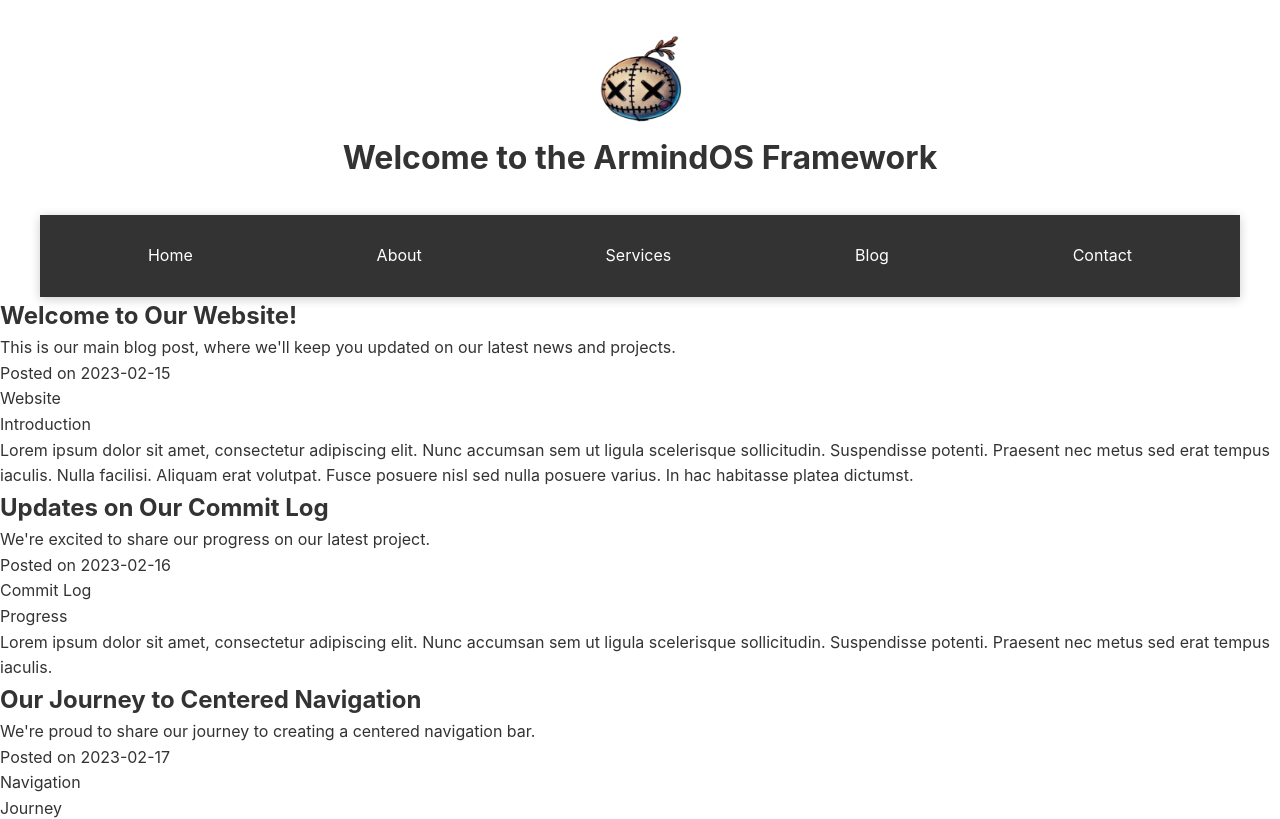
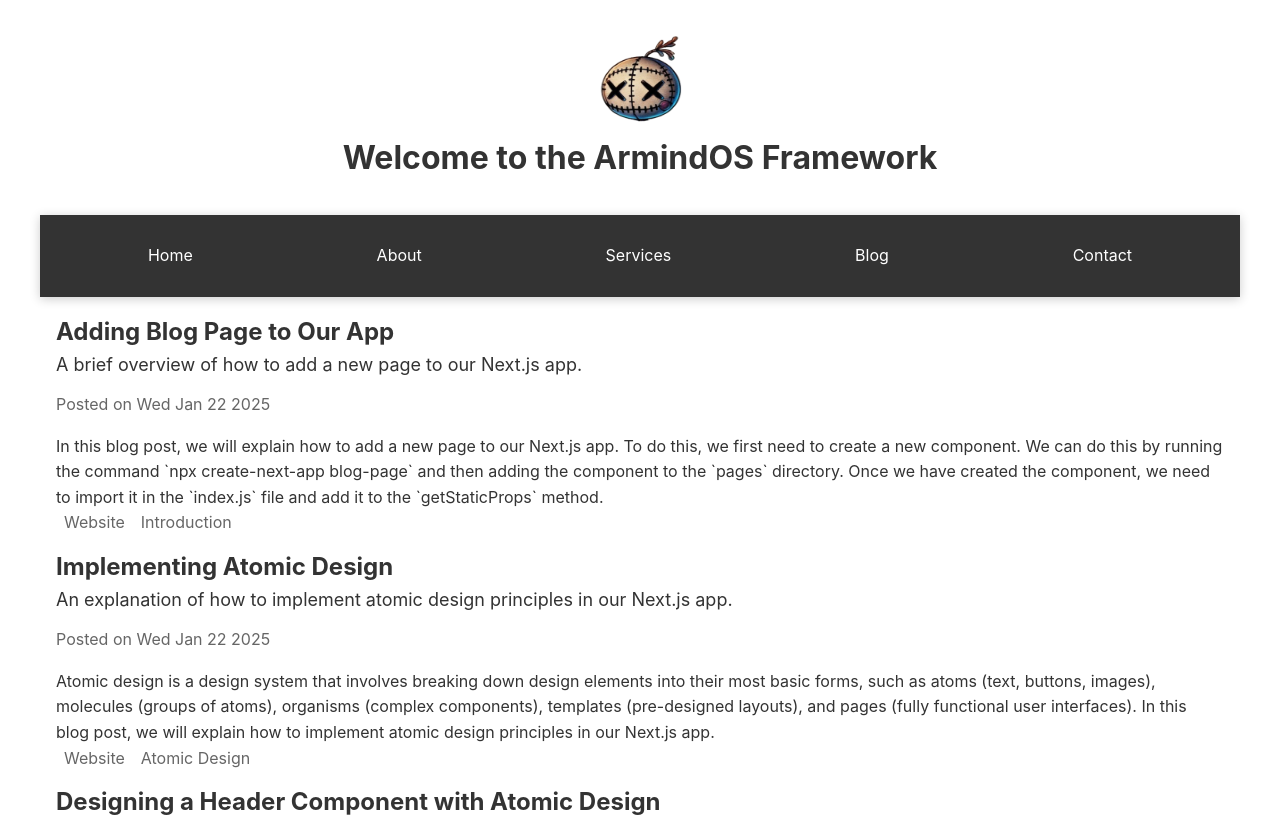
Before and after one commit to 0xrubusdata/website, a Next.js app: page /blog in a window 1280 px wide. Shown: the top 819 px of the page. Built offline with nearby package versions, Linux system fonts and the light colour scheme.

Commit message:
Updated: Blog page

```diff
--- a/components/organisms/BlogContent/BlogContent.tsx
+++ b/components/organisms/BlogContent/BlogContent.tsx
@@ -1,5 +1,6 @@
 // components/organisms/BlogContent/BlogContent.tsx
 import React from 'react';
+import styles from '../../../styles/BlogContent.module.css';
 
 interface BlogPost {
   id: number;
@@ -12,16 +13,19 @@ interface BlogPost {
 
 const BlogContent: React.FC<{ post: BlogPost }> = ({ post }) => {
     return (
-    <div className="blog-post">
-      <h2>{post.title}</h2>
-      <p>{post.description}</p>
-      <p>Posted on {post.date}</p>
-      <ul>
+        <div className={styles.blogPost}>
+            <h2 className={styles.title}>{post.title}</h2>
+            <p className={styles.description}>{post.description}</p>
+            <p className={styles.date}>Posted on {post.date}</p>
+            <div className={styles.blogContent}>{post.content}</div>
+            <ul className={styles.tags}>
                 {post.tags.map((tag) => (
-          <li key={tag}>{tag}</li>
+                    <li key={tag}>
+                        <a href="#">{tag}</a>
+                    </li>
                 ))}
             </ul>
-      <div className="blog-content">{post.content}</div>
+
         </div>
     );
 };
--- a/data/blogData.ts
+++ b/data/blogData.ts
@@ -2,29 +2,47 @@
 export const blogData = [
     {
       id: 1,
-      title: "Welcome to Our Website!",
-      description: "This is our main blog post, where we'll keep you updated on our latest news and projects.",
-      date: "2023-02-15",
+      title: "Adding Blog Page to Our App",
+      description: "A brief overview of how to add a new page to our Next.js app.",
+      date: "Wed Jan 22 2025",
       tags: ["Website", "Introduction"],
       content:
-        "Lorem ipsum dolor sit amet, consectetur adipiscing elit. Nunc accumsan sem ut ligula scelerisque sollicitudin. Suspendisse potenti. Praesent nec metus sed erat tempus iaculis. Nulla facilisi. Aliquam erat volutpat. Fusce posuere nisl sed nulla posuere varius. In hac habitasse platea dictumst.",
+        "In this blog post, we will explain how to add a new page to our Next.js app. To do this, we first need to create a new component. We can do this by running the command `npx create-next-app blog-page` and then adding the component to the `pages` directory. Once we have created the component, we need to import it in the `index.js` file and add it to the `getStaticProps` method.",
     },
     {
       id: 2,
-      title: "Updates on Our Commit Log",
-      description: "We're excited to share our progress on our latest project.",
-      date: "2023-02-16",
-      tags: ["Commit Log", "Progress"],
+      title: "Implementing Atomic Design",
+      description: "An explanation of how to implement atomic design principles in our Next.js app.",
+      date: "Wed Jan 22 2025",
+      tags: ["Website", "Atomic Design"],
       content:
-        "Lorem ipsum dolor sit amet, consectetur adipiscing elit. Nunc accumsan sem ut ligula scelerisque sollicitudin. Suspendisse potenti. Praesent nec metus sed erat tempus iaculis.",
+        "Atomic design is a design system that involves breaking down design elements into their most basic forms, such as atoms (text, buttons, images), molecules (groups of atoms), organisms (complex components), templates (pre-designed layouts), and pages (fully functional user interfaces). In this blog post, we will explain how to implement atomic design principles in our Next.js app.",
     },
     {
       id: 3,
-      title: "Our Journey to Centered Navigation",
-      description: "We're proud to share our journey to creating a centered navigation bar.",
-      date: "2023-02-17",
-      tags: ["Navigation", "Journey"],
+      title: "Designing a Header Component with Atomic Design",
+      description: "A step-by-step guide on how to design a header component using atomic design principles.",
+      date: "Wed Jan 22 2025",
+      tags: ["Website", "Atomic Design"],
       content:
-        "Lorem ipsum dolor sit amet, consectetur adipiscing elit. Nunc accumsan sem ut ligula scelerisque sollicitudin. Suspendisse potenti.",
+        "In this blog post, we will explain how to design a header component using atomic design principles. We will cover the different parts of the header, including the logo, navigation menu, and search bar. We will also provide an example of how to implement the header component in our Next.js app.",
+    },
+    {
+      id: 4,
+      title: "Using Atomic Design to Create a Reusable Navbar Component",
+      description: "A guide on how to use atomic design to create a reusable navbar component in our Next.js app.",
+      date: "Wed Jan 22 2025",
+      tags: ["Website", "Reusable Component"],
+      content:
+        "In this blog post, we will explain how to use atomic design to create a reusable navbar component in our Next.js app. We will cover the different parts of the navbar, including the links and the active class. We will also provide an example of how to implement the navbar component in our Next.js app.",
+    },
+    {
+      id: 5,
+      title: "Best Practices for Implementing Atomic Design",
+      description: "A list of best practices for implementing atomic design in our Next.js app.",
+      date: "Wed Jan 22 2025",
+      tags: ["Website", "Best Practices", "Atomic Design"],
+      content:
+        "In this blog post, we will provide a list of best practices for implementing atomic design in our Next.js app. We will cover topics such as using a consistent naming convention, creating a design system, and keeping the design elements reusable.",
     },
   ];
--- a/styles/Blog.module.css
+++ b/styles/Blog.module.css
@@ -1,21 +1,7 @@
 /* styles/Blog.module.css */
-.blog-post {
-    margin-bottom: 20px;
-    padding: 20px;
-    border: 1px solid #ccc;
-    border-radius: 10px;
-    box-shadow: 0 0 10px rgba(0, 0, 0, 0.1);
-  }
+.container {
+  padding: 16px 16px 16px 16px;
+  max-width: 1200px;
+  margin: 0 auto;
 
-  .blog-post h2 {
-    font-size: 24px;
-    margin-top: 0;
-  }
-
-  .blog-post p {
-    margin-bottom: 10px;
-  }
-
-  .blog-content {
-    font-size: 16px;
-  }
+}
--- /dev/null
+++ b/styles/BlogContent.module.css
@@ -0,0 +1,55 @@
+/* styles/BlogContent.module.css */
+
+.blog-post {
+  background-color: #fff; /* White background */
+  padding: 24px; /* Padding for the blog post */
+  border-radius: 8px; /* Rounded corners */
+  box-shadow: 0 2px 10px rgba(0, 0, 0, 0.1); /* Optional: Add a slight shadow for depth */
+  max-width: 800px; /* Set max width for the blog post */
+  margin: 0 auto; /* Center the blog post horizontally */
+}
+
+.title {
+  font-size: 24px; /* Larger title font size */
+}
+
+.description {
+  font-size: 18px; /* Smaller description font size */
+  margin-bottom: 12px; /* Add some space between description and date */
+}
+
+.date {
+  font-size: 16px; /* Smaller font size for date */
+  color: #666; /* Dark gray color */
+  margin-bottom: 16px; /* Add some space between date and tags */
+}
+
+.tags {
+  list-style: none; /* Remove default list styling */
+  padding: 0; /* Remove default list padding */
+  margin-bottom: 12px; /* Add some space between title and description */
+}
+
+.tags li {
+  display: inline-block; /* Use inline-block for horizontal layout */
+  margin: 0 8px; /* Add some space between tags */
+}
+
+.tags a {
+  color: #666; /* Dark gray color */
+  text-decoration: none; /* Remove underline */
+  transition: color 0.3s; /* Smooth transition for hover effect */
+}
+
+.tags a:hover {
+  color: #333; /* Darker text color on hover */
+}
+
+.blog-content {
+  font-family: Arial, sans-serif; /* Replace font family with a sans-serif font */
+  font-size: 18px; /* Smaller font size for content */
+  color: #333; /* Dark gray color */
+  padding: 16px; /* Padding for the content */
+  border-radius: 8px; /* Rounded corners */
+  box-shadow: 0 2px 10px rgba(0, 0, 0, 0.1); /* Optional: Add a slight shadow for depth */
+}
```
Lines whose indentation alone changed are shown as unchanged.
